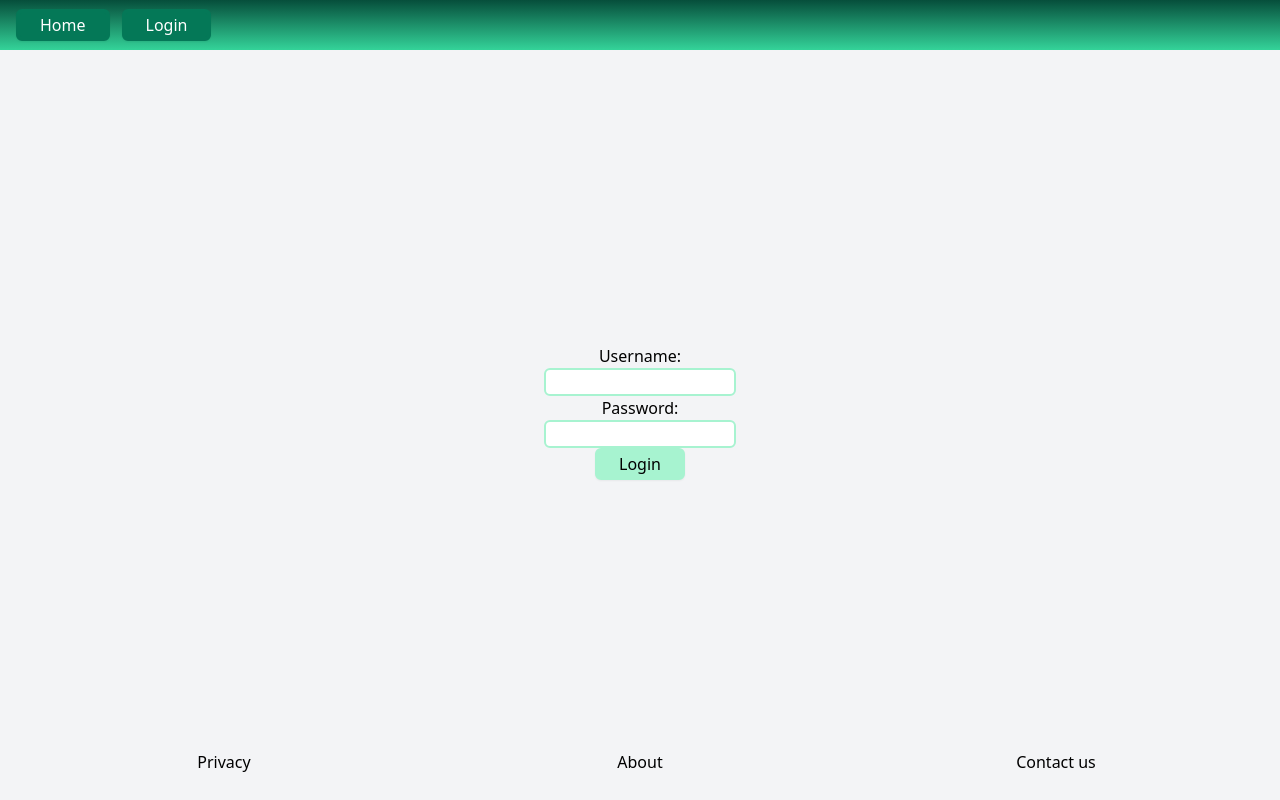
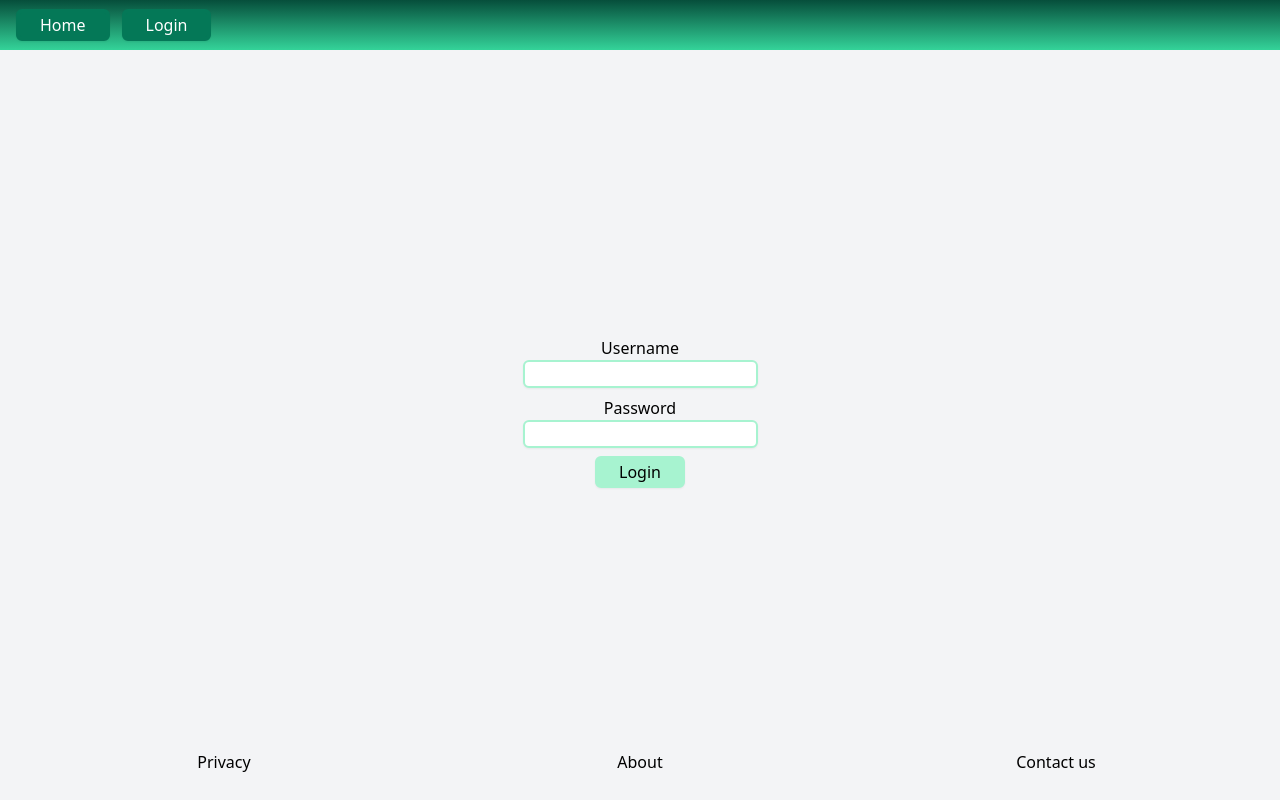
Before and after one commit to CameronStAmant/blog-api-admin-view, a React (Create React App) app: page /#/ in a window 1280 px wide. Before the commit this address led to /#/. Built offline with nearby package versions, Linux system fonts and the light colour scheme.

Commit message:
Update various stylings

```diff
--- a/src/components/ArticleCard.js
+++ b/src/components/ArticleCard.js
@@ -14,7 +14,7 @@ function ArticleCard(props) {
             alt="Post Cover"
           />
         </div>
-        <div className="text-2xl font-semibold flex-grow px-md rounded-bl-md rounded-br-md bg-white -mt-1 mb-1 pb-1">
+        <div className="text-2xl font-semibold flex-grow px-md rounded-bl-md rounded-br-md bg-white -mt-1 pb-1">
           {props.post.title}
         </div>
       </div>
--- a/src/components/CommentForm.js
+++ b/src/components/CommentForm.js
@@ -71,7 +71,7 @@ const CommentForm = (props) => {
   return (
     <div className="justify-self-stretch gap-4 col-span-full row-start-2">
       <form className="mt-14 text-center h-auto">
-        <label>Body: </label>
+        <label>Body</label>
         <br />
         <Textarea
           name="body"
--- a/src/components/Comments.js
+++ b/src/components/Comments.js
@@ -37,11 +37,13 @@ const Comments = (props) => {
       let element;
       element = (
         <div
-          className="box-border border-solid shadow-md p-4 grid gap-2 auto-rows-min border-2 border-green-200 rounded-md"
+          className="box-border border-solid shadow-md p-smd grid gap-2 auto-rows-min border-2 border-green-200 rounded-md mb-2"
           id={comment._id}
           key={comment._id}
         >
-          <h4>{comment.author.username}</h4>
+          <h4 className="text-green-900 font-bold">
+            {comment.author.username}
+          </h4>
           <p className="italic text-sm">
             {DateTime.fromISO(comment.timestamp).toLocaleString(
               DateTime.DATETIME_MED
--- a/src/components/Input.js
+++ b/src/components/Input.js
@@ -1,13 +1,15 @@
 function Input(props) {
   return (
     <input
-      className="
-      input
-      w-48
+      className={`
       border-2
+      box-border
       border-green-200
-      rounded-md
-      focus:border-green-500"
+      focus:border-green-500
+      shadow-sm
+      block
+      mb-2
+      ${props.addonClasses}`}
       type={props.type}
       id={props.id}
       name={props.name}
--- a/src/components/Login.js
+++ b/src/components/Login.js
@@ -39,26 +39,24 @@ const Login = (props) => {
     <Layout>
       <div className="grid place-content-center">
         <form className="text-center">
-          <label htmlFor="username-field">Username:</label>
-          <br />
+          <label htmlFor="username-field">Username</label>
           <Input
             type="text"
             id="username-field"
             name="username"
             value={username ? username : ''}
             onChange={(e) => setUsername(e.target.value)}
+            addonClasses="rounded-md"
           />
-          <br />
-          <label htmlFor="password-field">Password:</label>
-          <br />
+          <label htmlFor="password-field">Password</label>
           <Input
             type="password"
             id="password-field"
             name="password"
             value={password ? password : ''}
             onChange={(e) => setPassword(e.target.value)}
+            addonClasses="rounded-md"
           />
-          <br />
           <Button
             value="Login"
             color="green"
--- a/src/components/PostDetails.js
+++ b/src/components/PostDetails.js
@@ -72,7 +72,7 @@ const PostDetails = (props) => {
               alt="Post Cover"
             />
           </div>
-          <p className="mx-2 px-1"> {postDetails ? postDetails.body : ''}</p>
+          <p className="mx-2 p-smd"> {postDetails ? postDetails.body : ''}</p>
         </div>
         <CommentForm
           authState={props.authState}
--- a/src/components/PostForm.js
+++ b/src/components/PostForm.js
@@ -4,6 +4,7 @@ import React, { useState, useEffect } from 'react';
 import baseUrl from '../const';
 import Button from './Button';
 import Textarea from './Textarea';
+import Input from './Input';
 
 const PostForm = (props) => {
   const [postTitle, setPostTitle] = useState(null);
@@ -96,22 +97,18 @@ const PostForm = (props) => {
       )}
       <div className="justify-self-stretch col-span-full row-start-2 h-full">
         <form className="mx-4 text-center">
-          <label>Title: </label>
-          <br />
-          <input
-            className="box-border border-2 shadow-sm rounded-md gap-4 border-green-200 auto-rows-min w-full"
+          <label>Title</label>
+          <Input
             type="text"
             name="title"
             value={postTitle ? postTitle : ''}
             onChange={(e) => setPostTitle(e.target.value)}
-            required
+            addonClasses="w-full rounded-md"
           />
-          <br />
           <label>Cover photo</label>
-          <br />
           {coverPhotoURL && (
             <div>
-              <div className="overflow-hidden h-postCoverPhoto">
+              <div className="overflow-hidden h-postCoverPhoto mb-2">
                 <img src={coverPhotoURL} alt="Cover" />
               </div>
               <Button
@@ -121,24 +118,21 @@ const PostForm = (props) => {
               />
             </div>
           )}
+          <div></div>
           {coverPhotoURL === null && (
-            <input
-              className=""
+            <Input
               type="file"
               name="coverPhoto"
               id="coverPhoto"
               onChange={(e) => coverPhotoTernary(e)}
-              required
+              addonClasses="border-none shadow-none m-auto"
             />
           )}
-          <br />
-          <label>Body: </label>
-          <br />
+          <label>Body</label>
           <Textarea
             value={postBody ? postBody : ''}
             onChange={(e) => setPostBody(e.target.value)}
           />
-          <br />
           <div className="space-x-3">
             {id === undefined && (
               <Link to="/">
--- a/src/components/Textarea.js
+++ b/src/components/Textarea.js
@@ -1,7 +1,7 @@
 function Textarea(props) {
   return (
     <textarea
-      className="box-border border-2 shadow-sm rounded-md gap-4 border-green-200 auto-rows-min w-full"
+      className="box-border border-2 shadow-sm rounded-md gap-4 border-green-200 auto-rows-min w-full block mb-2"
       rows="12"
       name="body"
       value={props.value ? props.value : ''}
--- a/tailwind.config.js
+++ b/tailwind.config.js
@@ -23,6 +23,7 @@ module.exports = {
     },
     padding: {
       md: '20px',
+      smd: '8px',
     },
   },
   variants: {
```
